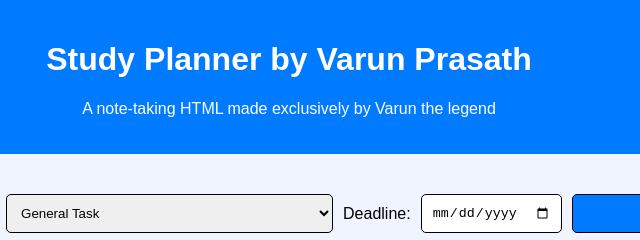
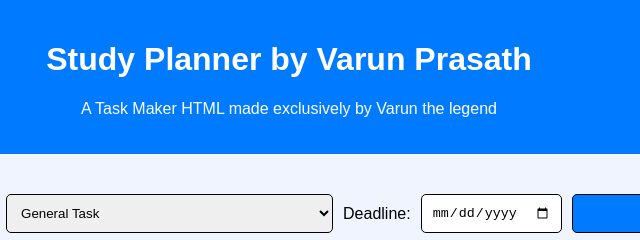
Before and after one commit to Varun1210163/Varun, a plain HTML site: page Task maker.html in a window 1280 px wide. Shown: the full height of the page, 351-991 px from the left. Drawn offline with Linux system fonts and the light colour scheme.

Commit message:
Update and rename final.html to Task maker.html

```diff
--- a/final.html
+++ b/Task maker.html
@@ -107,7 +107,7 @@
 <body>
     <header>
         <h1>Study Planner by Varun Prasath</h1>
-        <p>A note-taking HTML made exclusively by Varun the legend</p>
+        <p>A Task Maker HTML made exclusively by Varun the legend</p>
     </header>
     <div class="container">
         <div id="tasks">
```
